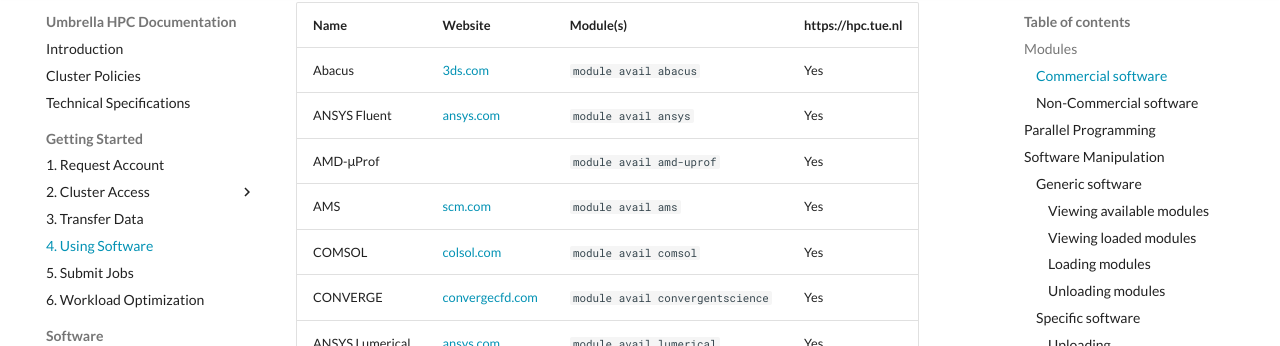
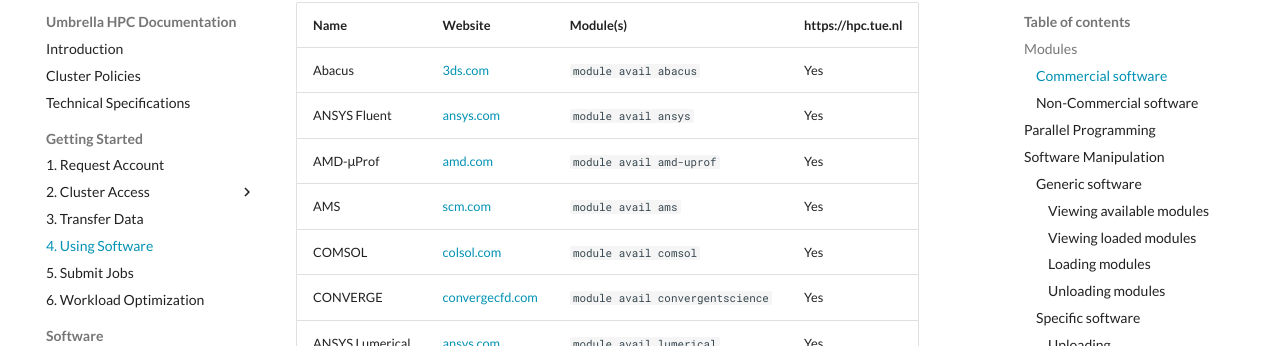
Before and after one commit to gferhpc/supercomputing.tue.nl, an MkDocs documentation site: the page built from pages/documentation/steps/software/index.md, in a window 1280 px wide and 900 px high, scrolled down 736 px. Shown: the part 107-453 px from the top of the window. Built offline with MkDocs 1.6.1 and Material for MkDocs 9.7.7, drawn with Linux system fonts in a browser that asks for light colours.

Commit message:
Update index.md

```diff
--- a/pages/documentation/steps/software/index.md
+++ b/pages/documentation/steps/software/index.md
@@ -28,7 +28,7 @@
 | --------------- | ------------------------------------ | ------------------------ | ------------------ |
 | Abacus          | [3ds.com](https://www.3ds.com/products/simulia/abaqus){:target="_blank"} | `module avail abacus`    | Yes |
 | ANSYS Fluent    | [ansys.com](https://www.ansys.com/products/fluids/ansys-fluent){:target="_blank"} | `module avail ansys`     | Yes |
-| AMD-μProf       | [](){:target="_blank"} | `module avail amd-uprof` | Yes |
+| AMD-μProf       | [amd.com](https://www.amd.com/en/developer/uprof.html){:target="_blank"} | `module avail amd-uprof` | Yes |
 | AMS             | [scm.com](https://www.scm.com/amsterdam-modeling-suite/){:target="_blank"} | `module avail ams` | Yes |
 | COMSOL          | [colsol.com](https://www.comsol.com/){:target="_blank"} | `module avail comsol`    | Yes |
 | CONVERGE        | [convergecfd.com](https://convergecfd.com/){:target="_blank"} | `module avail convergentscience` | Yes |
```
